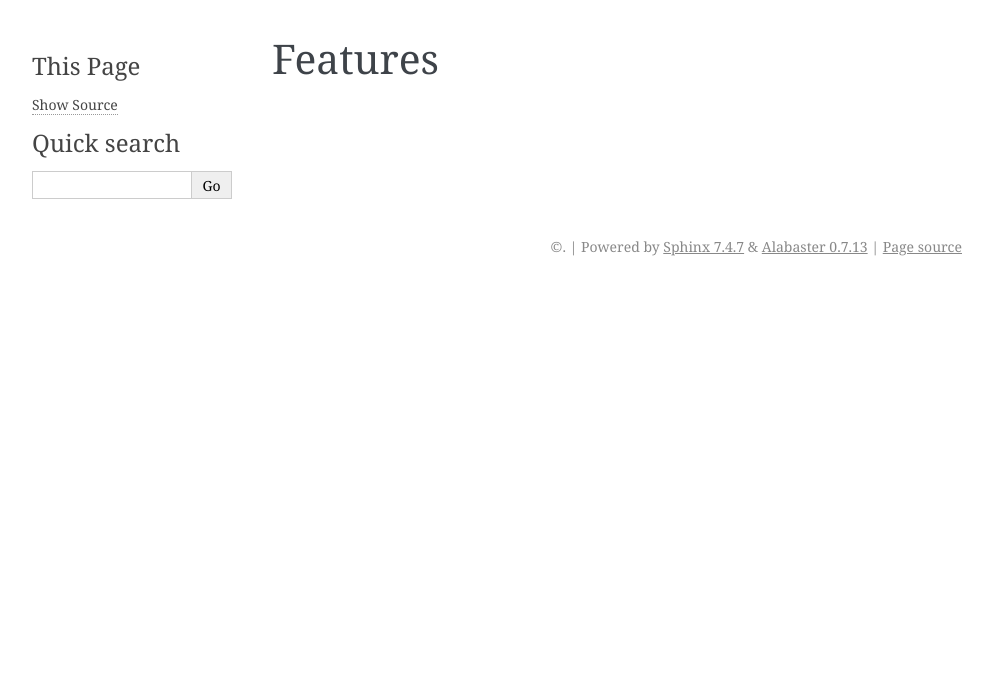
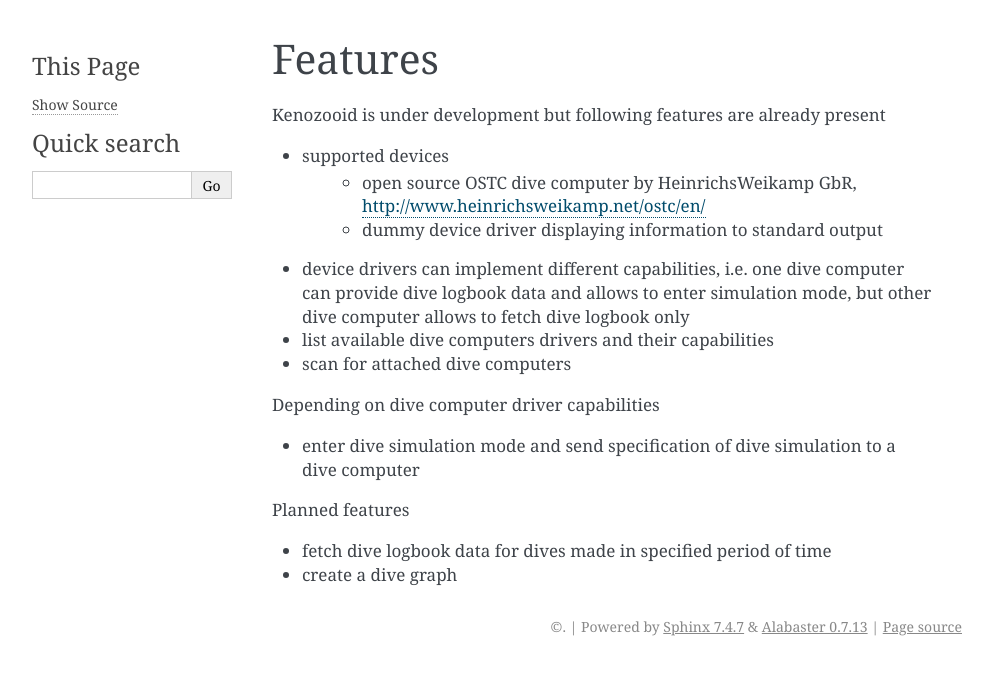
Before and after one commit to gitGNU/gnu_kenozooid, a Sphinx documentation site: the page built from doc/features.txt, in a window 1280 px wide. Shown: the top 675 px of the page, without its empty margins (148-1141 px from the left). Built offline with Sphinx 7.4.7, drawn with Linux system fonts in a browser that asks for light colours.

Commit message:
- documented current and planned features

```diff
--- a/doc/features.txt
+++ b/doc/features.txt
@@ -1,2 +1,24 @@
 Features
 ========
+
+Kenozooid is under development but following features are already present
+
+- supported devices
+    - open source OSTC dive computer by HeinrichsWeikamp GbR,
+      http://www.heinrichsweikamp.net/ostc/en/
+    - dummy device driver displaying information to standard output
+- device drivers can implement different capabilities, i.e. one dive
+  computer can provide dive logbook data and allows to enter simulation
+  mode, but other dive computer allows to fetch dive logbook only
+- list available dive computers drivers and their capabilities
+- scan for attached dive computers
+
+Depending on dive computer driver capabilities
+
+- enter dive simulation mode and send specification of dive simulation to
+  a dive computer
+
+Planned features
+
+- fetch dive logbook data for dives made in specified period of time
+- create a dive graph
```
